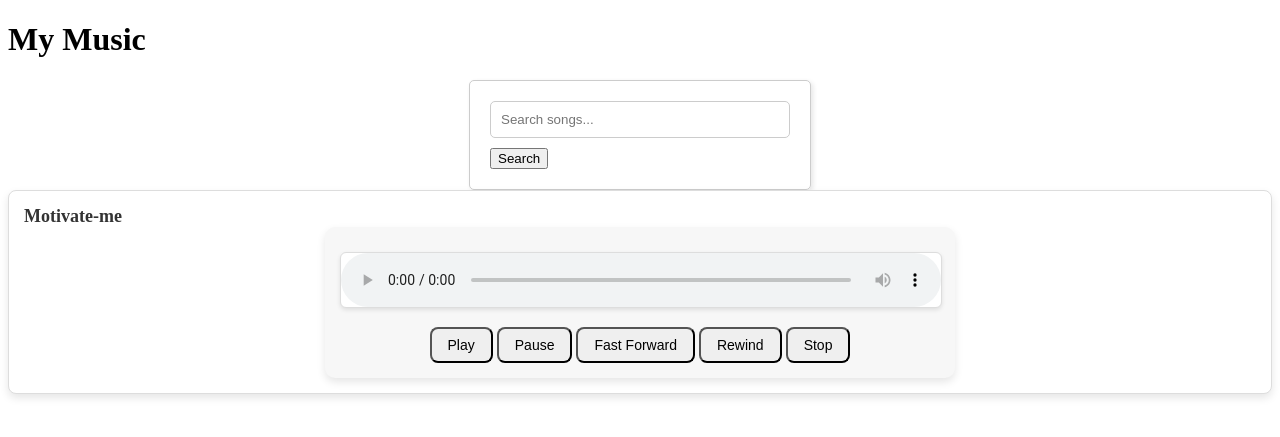
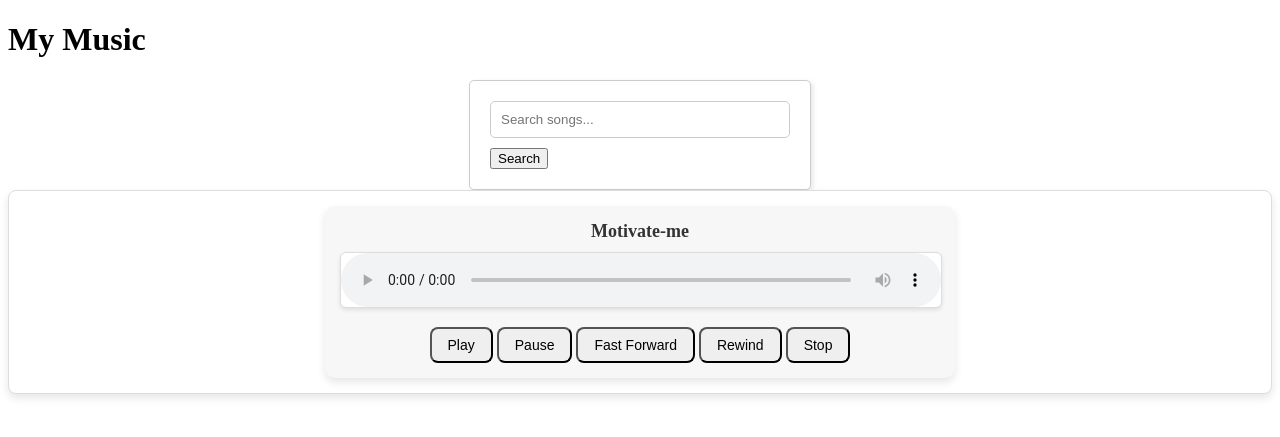
Before and after one commit to EtienneAbeng/WellMusic, a Django app: page /player/ in a window 1280 px wide. Shown: the part 54-491 px from the top of the page. Run offline with Django 4.2, Linux system fonts and the light colour scheme; a user stored in the database is signed in; data comes from the database, SQL or seed files in the repository.

Commit message:
Refactor audio player controls in player.html template

```diff
--- a/well/templates/player.html
+++ b/well/templates/player.html
@@ -23,8 +23,9 @@
             <div class="song-list">
                 {% for song in songs %}
                     <div class="song-item mb-4">
+                        <div class="audio-player">
+                            <div class="d-flex flex-column align-items-center">
                                 <h2>{{ song.title }}</h2>
-                        <div class="audio-player">
                                 <audio id="audio-{{ song.id }}" controls>
                                     <source src="{{ song.audio_file.url }}" type="audio/mpeg">
                                     Your browser does not support the audio element.
@@ -35,6 +36,7 @@
                                     <button onclick="fastForwardAudio('{{ song.id }}')" class="btn btn-info mx-2">Fast Forward</button>
                                     <button onclick="rewindAudio('{{ song.id }}')" class="btn btn-info mx-2">Rewind</button>
                                     <button onclick="stopAudio('{{ song.id }}')" class="btn btn-danger mx-2">Stop</button>
+                                </div>
                             </div>
                         </div>
                     </div>
```
Lines whose indentation alone changed are shown as unchanged.
